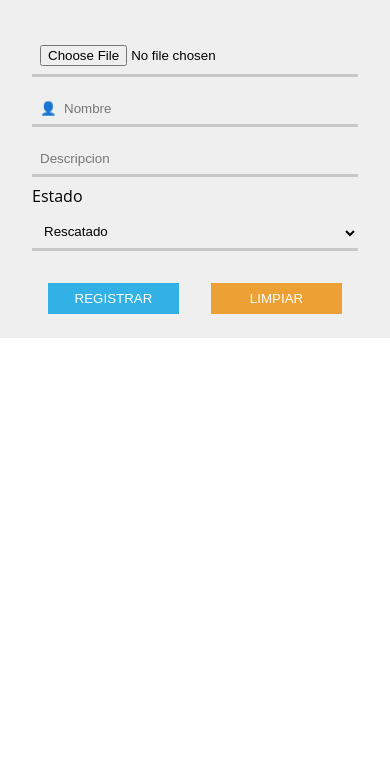
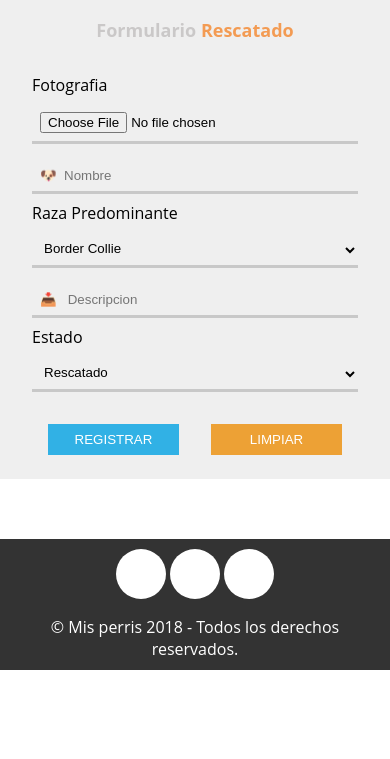
Before and after one commit to AlejandroIg/Prueba1, a plain HTML site: page rescatados.html in a window 390 px wide. Shown: the part 85-844 px from the top of the page. Drawn offline with Linux system fonts and the light colour scheme; some icons are missing; a web font is replaced by a local one.

Commit message:
Se actualiza formulario del proyecto Se modifica el formulario modo responsive

```diff
--- a/rescatados.html
+++ b/rescatados.html
@@ -8,6 +8,7 @@
     <link rel="icon" href="img/dog-icono.png">
     <link rel="stylesheet" href="style/estil.css">
     <link rel="stylesheet" href="style/registro.css">
+    <link rel="stylesheet" href="style/footer.css">
     <link href="https://file.myfontastic.com/K2Hqyt9UZyx6J7D9gx4cYM/icons.css" rel="stylesheet">
 </head>
 <body>
@@ -24,15 +25,29 @@
          </div>
     </header>
 
-    <main>
+    <main class="prueba">
         <div class="container">
             <div class="form__top">
                 <h2>Formulario <span>Rescatado</span></h2>
             </div>
             <form class="form__reg">
+                <label for="file">Fotografia</label>
                 <input class="input" type="file" id="file" onchange="return fileValidation()" required>
-                <input id="txtNombre" class="input" type="text" maxlength="10" minlength="7" placeholder="&#128100;  Nombre" required>
-                <input type="text" class="input" maxlength="10" minlength="30" placeholder="Descripcion" required>
+                <input id="txtNombre" class="input" type="text" maxlength="10" minlength="7" placeholder="&#128054;  Nombre" required>
+                <label for="Raza">Raza Predominante</label>
+                <select class="input" id="Raza">
+                    <option>Border Collie</option>
+                    <option>Caniche</option>
+                    <option>Pastor alemán</option>
+                    <option>Golden retriever</option>
+                    <option>Doberman</option>
+                    <option>Pastor de las Shetland</option>
+                    <option>Labrador retriever</option>
+                    <option>Papillon</option>
+                    <option>Rottweiler</option>
+                    <option>Pastor australiano</option>
+                </select>
+                <input type="text" class="input" maxlength="10" minlength="30" placeholder="&#128229;   Descripcion" required>
                 <label for="Option">Estado</label>
                 <select class="input" id="Option">
                     <option>Rescatado</option>
@@ -47,6 +62,16 @@
             </form>
         </div>
     </main>
+
+    <footer>
+        <div class="social">
+            <a href="" class="icon-facebook"></a>
+            <a href="" class="icon-twitter"></a>
+            <a href="" class="icon-gplus"></a>
+        </div>
+        <p class="copy">&copy; Mis perris 2018 - Todos los derechos reservados. </p>
+    </footer>
+
     <script src="js/validacion.js"></script>
 </body>
 </html>
--- a/style/estil.css
+++ b/style/estil.css
@@ -100,6 +100,7 @@ header label{  /*icono rig*/
     header label {
         display: none;
     }
+
 }
 
 
--- a/style/registro.css
+++ b/style/registro.css
@@ -80,6 +80,14 @@ h2 span {
 .btn__reset:hover{
 	background-color: #FA9535;
 }
+/*----MAIN----*/
+.prueba{
+	margin-top: 65px;
+}
+
+main{
+	margin-top: 65px;
+}
 
 /*------Footer----*/
 footer{
@@ -87,6 +95,7 @@ footer{
 	background: #333;
 	padding: 10px;
 	color: white;
+	margin-top: 60px; /*550PX */
 }
 
 .icon-facebook{
@@ -130,3 +139,20 @@ footer{
     height: 50px;
     line-height: 40px;
 }
+
+
+/*----------MAIN---------*/
+@media (min-width: 1024px){
+	footer{
+		margin-top: 552px; /*550PX */
+	}
+
+	main{
+		margin-bottom: -480px;
+		margin-top: 81px;
+	}
+
+	.prueba{
+		margin-bottom: -320px
+	}
+}
```
Also changed, not shown: formulario.html (+1 -1 lines), index.html (+1 -1 lines), js/validacion.js (line endings or trailing spaces).
